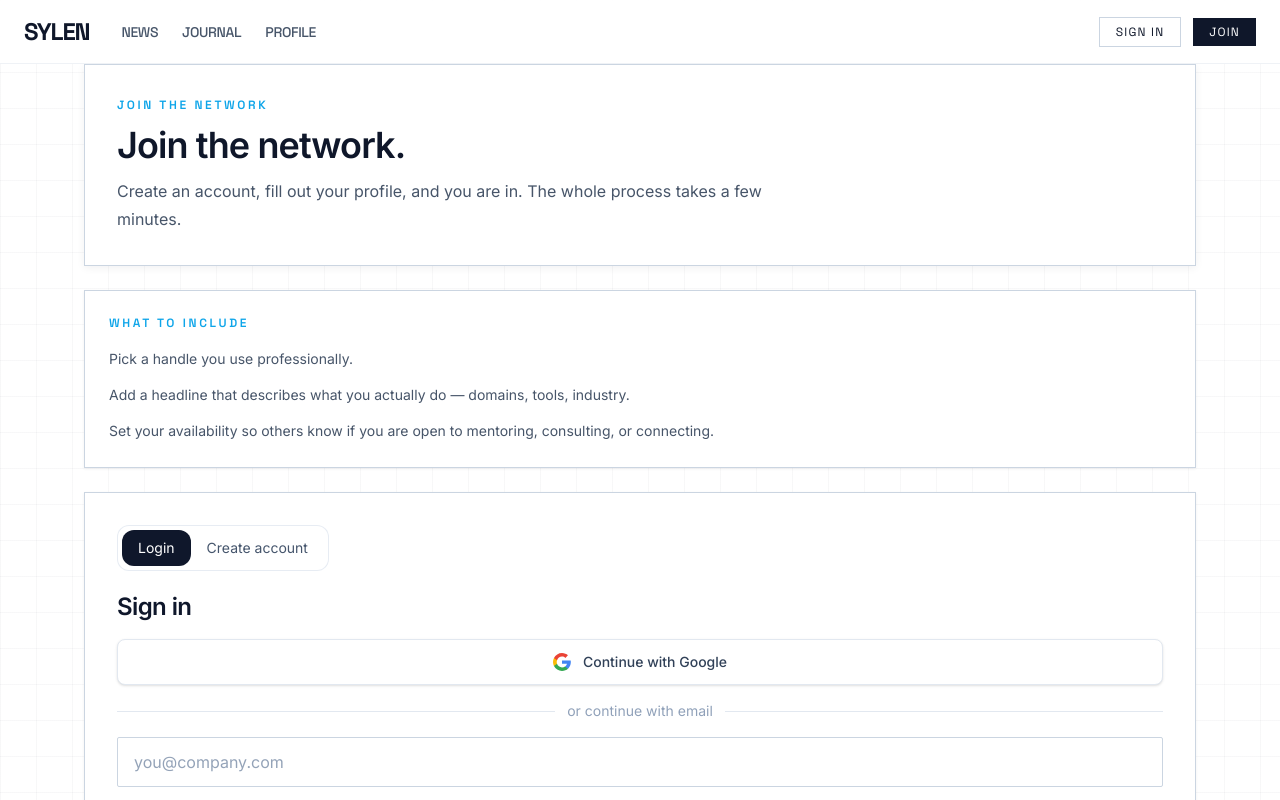
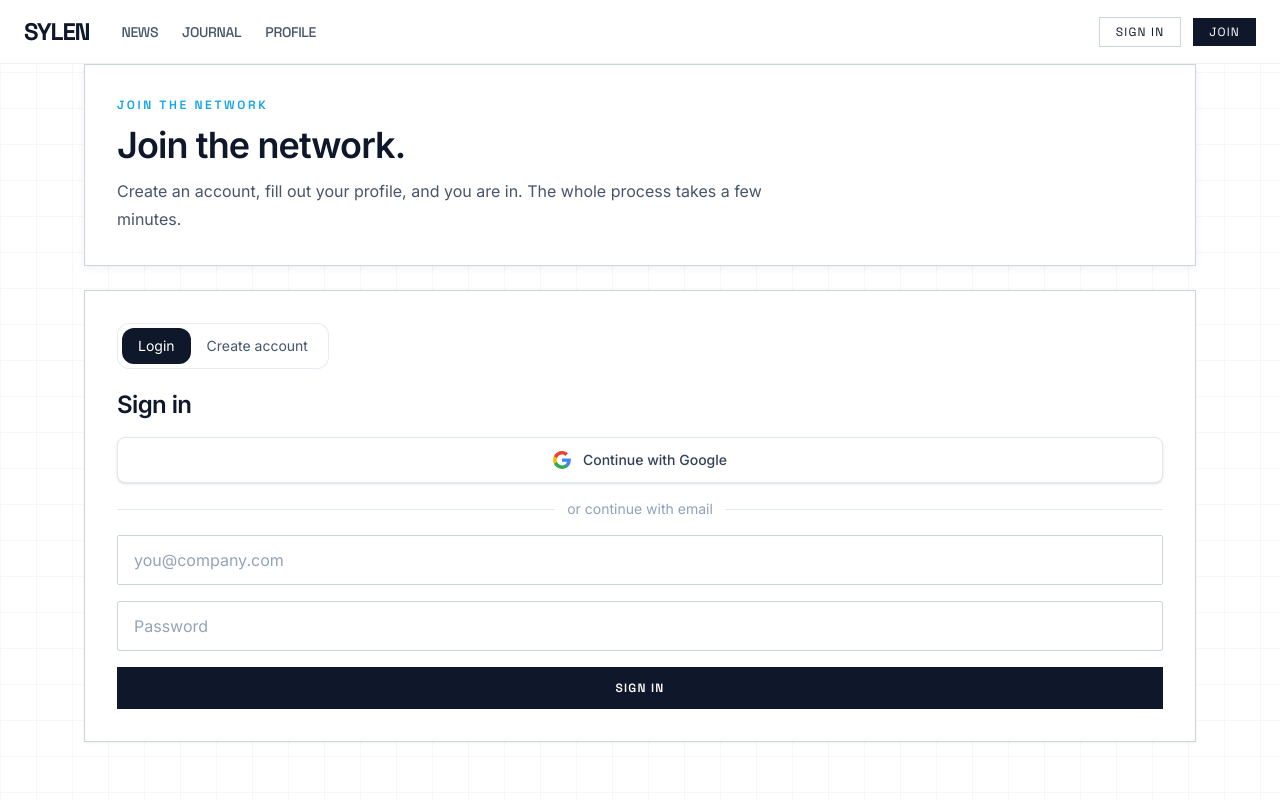
Before and after one commit to asdsadsadsasadsa/sysnet-org, a Next.js app in the folder frontend/: page /onboarding in a window 1280 px wide. Shown: the top 800 px of the page. Built offline with nearby package versions, Linux system fonts and the light colour scheme; no server answers.

Commit message:
fix: remove onboarding 'what to include' sidebar

```diff
--- a/frontend/src/app/onboarding/page.tsx
+++ b/frontend/src/app/onboarding/page.tsx
@@ -260,21 +260,13 @@ function OnboardingInner() {
 
   return (
     <div className="space-y-6">
-      <section className="page-grid">
+      <section>
         <div className="shell-card-strong p-6 md:p-8">
           <p className="eyebrow">Join the network</p>
           <h1 className="section-title mt-3">Join the network.</h1>
           <p className="mt-3 max-w-2xl text-base leading-7 soft-muted">
             Create an account, fill out your profile, and you are in. The whole process takes a few minutes.
           </p>
-        </div>
-        <div className="shell-card p-6">
-          <p className="eyebrow">What to include</p>
-          <div className="mt-4 space-y-3 text-sm leading-6 soft-muted">
-            <p>Pick a handle you use professionally.</p>
-            <p>Add a headline that describes what you actually do — domains, tools, industry.</p>
-            <p>Set your availability so others know if you are open to mentoring, consulting, or connecting.</p>
-          </div>
         </div>
       </section>
 
```
